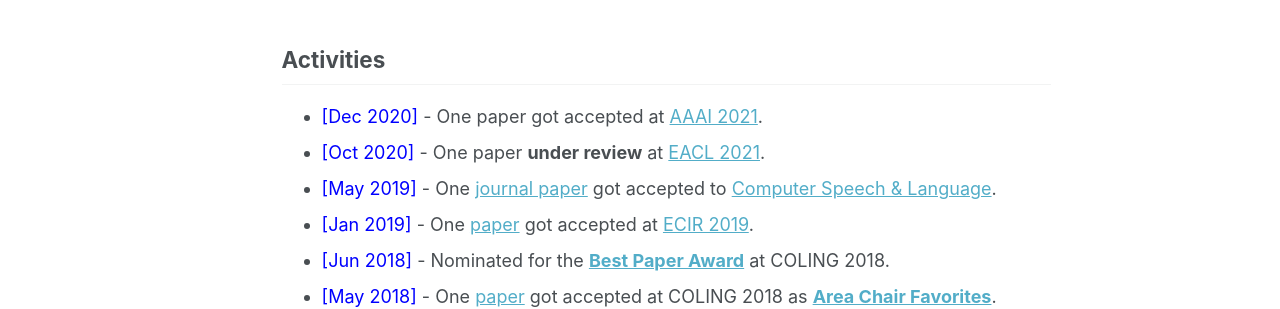
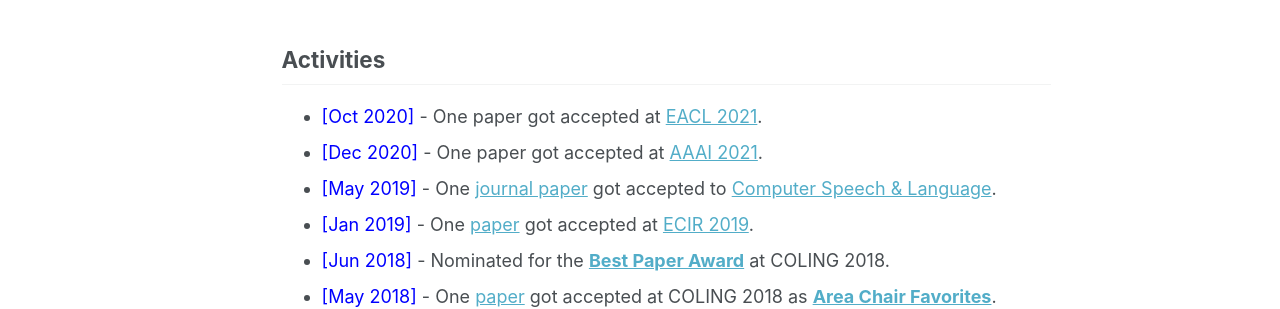
Before and after one commit to sujan-sarker/sujan-sarker.github.io, a Jekyll site: the page built from _pages/about.md, in a window 1280 px wide and 1338 px high. Shown: the part 622-931 px from the top of the window. Built offline with Jekyll 4.4.1, drawn with Linux system fonts in a browser that asks for light colours.

Commit message:
Last Commit!

```diff
--- a/_pages/about.md
+++ b/_pages/about.md
@@ -27,8 +27,8 @@ My name is Mir Tafseer Nayeem. I graduated with a M.Sc. degree in Computer Scien
 
 ## Activities
 
+* <span style="color:Blue"> [Oct 2020] </span> - One paper got accepted at [EACL 2021](https://2021.eacl.org/).
 * <span style="color:Blue"> [Dec 2020] </span> - One paper got accepted at [AAAI 2021](https://aaai.org/Conferences/AAAI-21/).
-* <span style="color:Blue"> [Oct 2020] </span> - One paper **under review** at [EACL 2021](https://2021.eacl.org/).
 * <span style="color:Blue"> [May 2019] </span> - One [journal paper](https://www.sciencedirect.com/science/article/pii/S0885230818303449) got accepted to  [Computer Speech & Language](https://www.journals.elsevier.com/computer-speech-and-language).
 * <span style="color:Blue"> [Jan 2019] </span> - One [paper](https://link.springer.com/chapter/10.1007/978-3-030-15719-7_14) got accepted at [ECIR 2019](http://ecir2019.org/).
 * <span style="color:Blue"> [Jun 2018] </span> - Nominated for the [**Best Paper Award**](http://coling2018.org/coling-2018-best-papers/) at COLING 2018.
```
Also changed, not shown: _pages/publications.md (+1 -1 lines).
